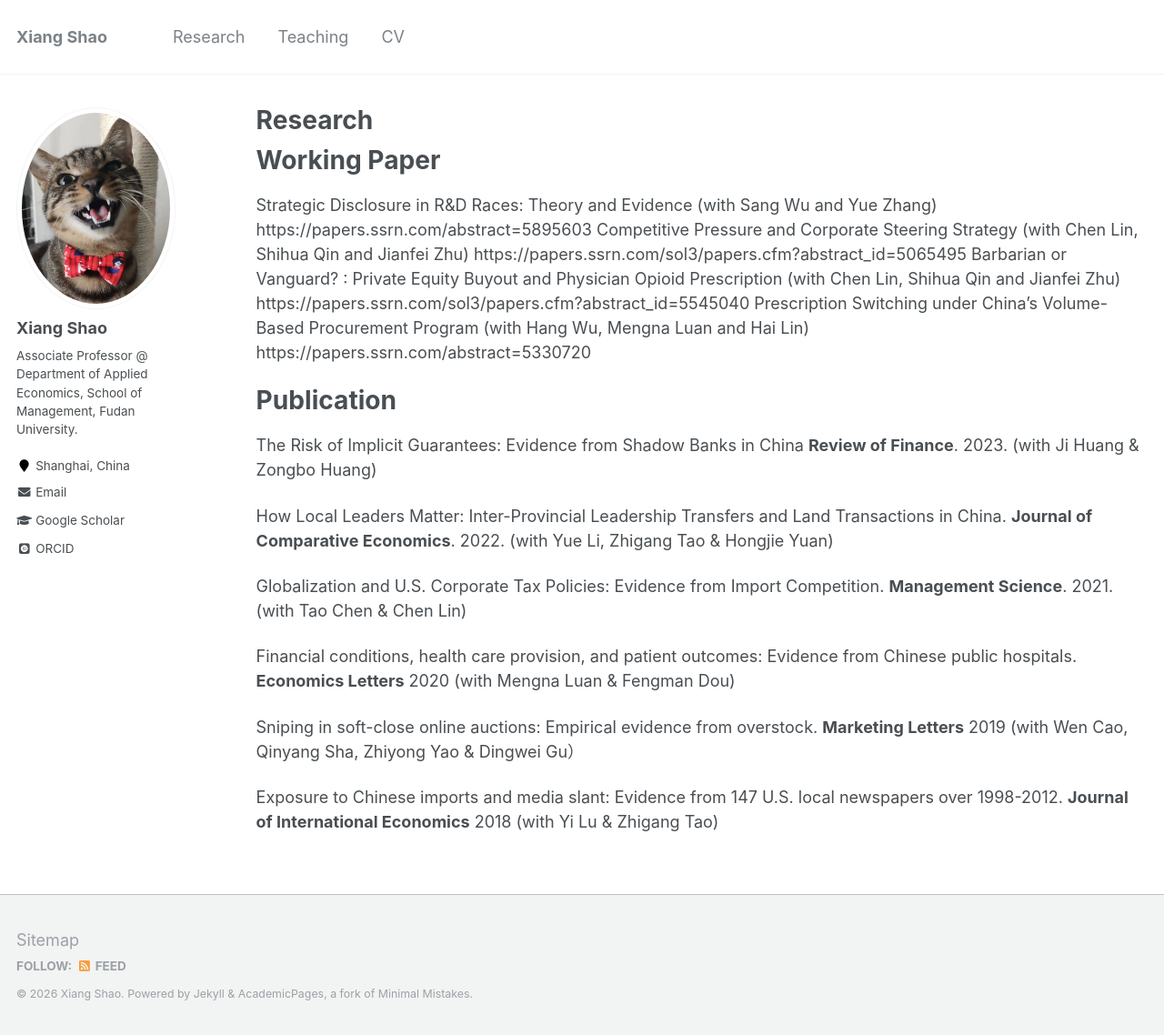
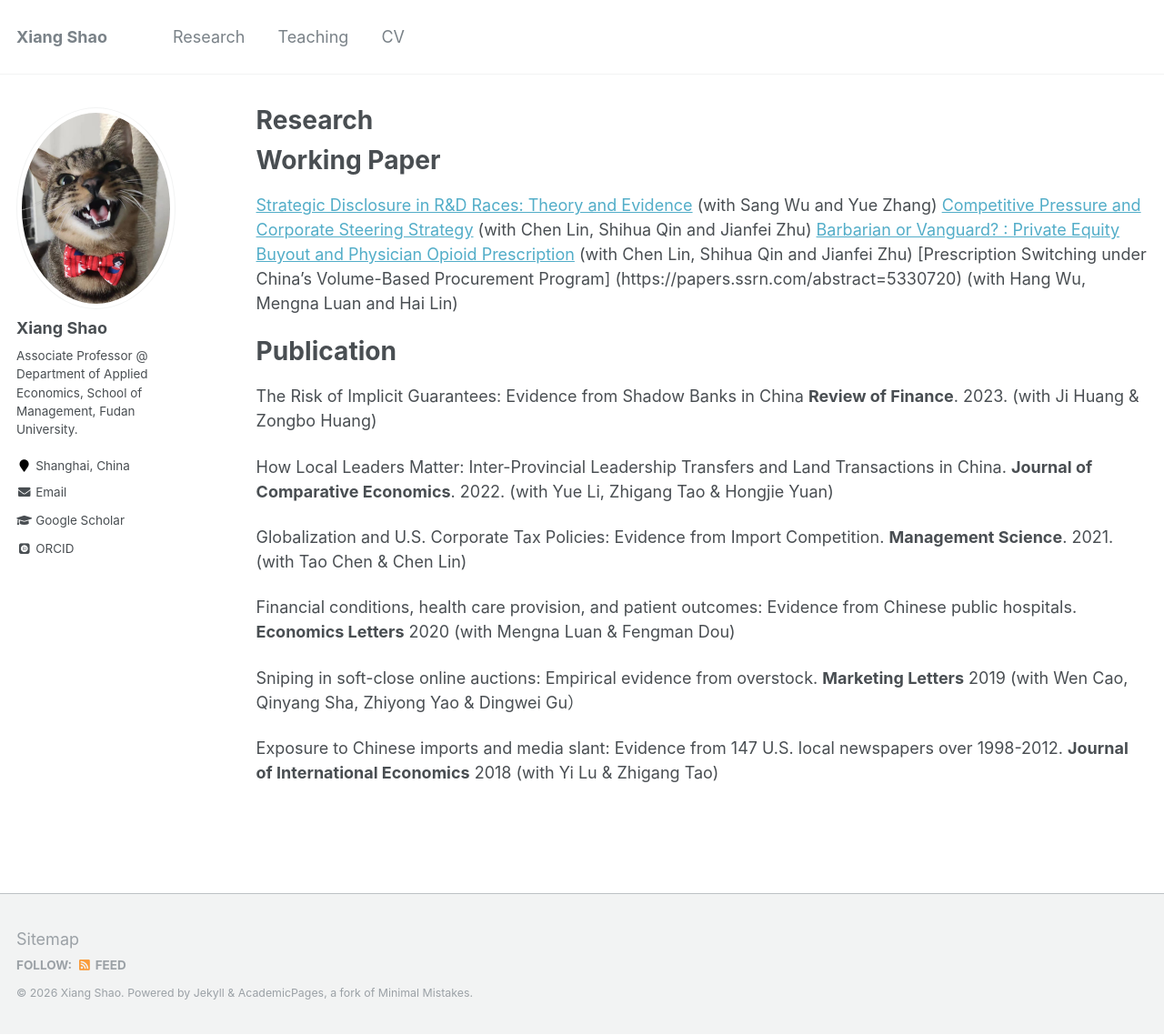
Before and after one commit to xiangshao/xiangshao.github.io, a Jekyll site: the page built from _pages/publications.md, in a window 1280 px wide and 1138 px high. Shown: the whole window at 91% size. Built offline with Jekyll 4.4.1, drawn with Linux system fonts in a browser that asks for light colours; some web fonts are replaced.

Commit message:
Update publications.md

```diff
--- a/_pages/publications.md
+++ b/_pages/publications.md
@@ -5,10 +5,10 @@ permalink: /publications/
 author_profile: true
 ---
 # Working Paper
-Strategic Disclosure in R&D Races: Theory and Evidence (with Sang Wu and Yue Zhang) https://papers.ssrn.com/abstract=5895603
-Competitive Pressure and Corporate Steering Strategy (with Chen Lin, Shihua Qin and Jianfei Zhu) https://papers.ssrn.com/sol3/papers.cfm?abstract_id=5065495
-Barbarian or Vanguard? : Private Equity Buyout and Physician Opioid Prescription (with Chen Lin, Shihua Qin and Jianfei Zhu) https://papers.ssrn.com/sol3/papers.cfm?abstract_id=5545040
-Prescription Switching under China's Volume-Based Procurement Program (with Hang Wu, Mengna Luan and Hai Lin) https://papers.ssrn.com/abstract=5330720
+[Strategic Disclosure in R&D Races: Theory and Evidence](https://papers.ssrn.com/abstract=5895603) (with Sang Wu and Yue Zhang)
+[Competitive Pressure and Corporate Steering Strategy](https://papers.ssrn.com/sol3/papers.cfm?abstract_id=5065495) (with Chen Lin, Shihua Qin and Jianfei Zhu)
+[Barbarian or Vanguard? : Private Equity Buyout and Physician Opioid Prescription](https://papers.ssrn.com/sol3/papers.cfm?abstract_id=5545040) (with Chen Lin, Shihua Qin and Jianfei Zhu)
+[Prescription Switching under China's Volume-Based Procurement Program] (https://papers.ssrn.com/abstract=5330720) (with Hang Wu, Mengna Luan and Hai Lin)
 
 # Publication
    The Risk of Implicit Guarantees: Evidence from Shadow Banks in China **Review of Finance**. 2023. (with Ji Huang & Zongbo Huang)
```
